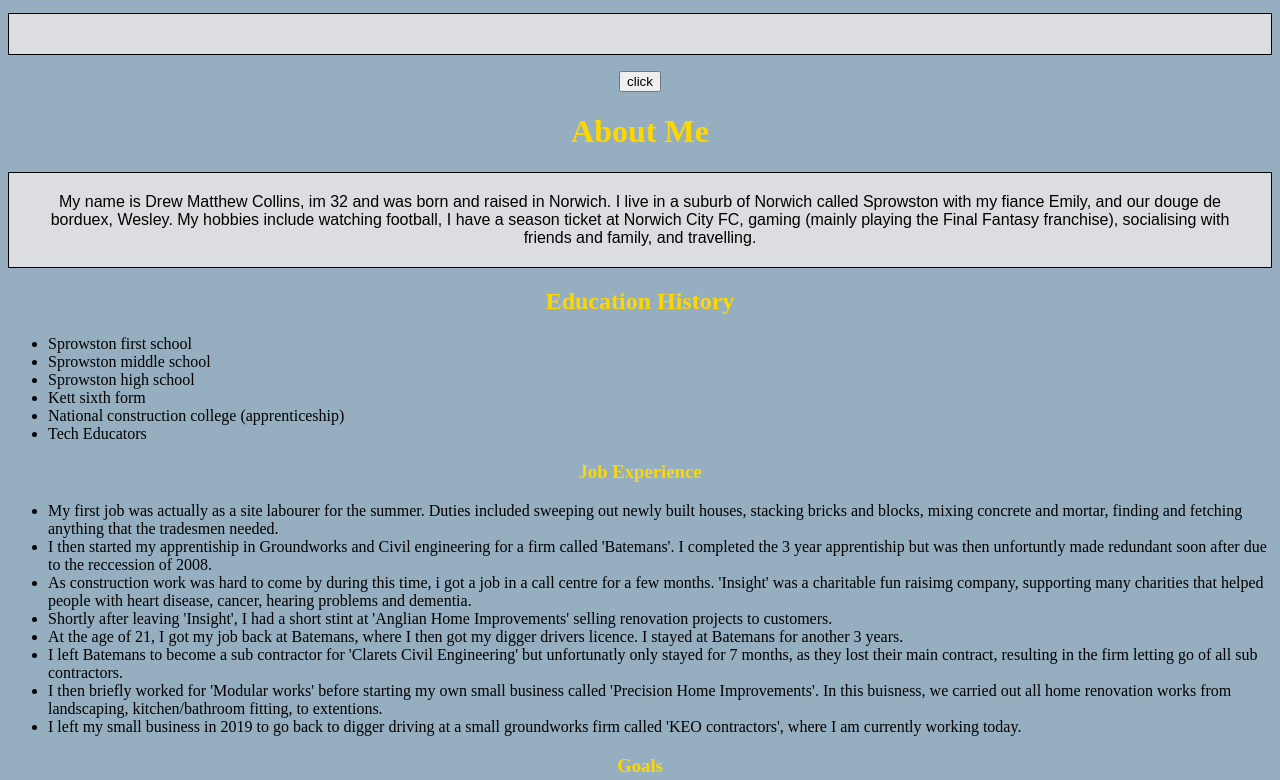
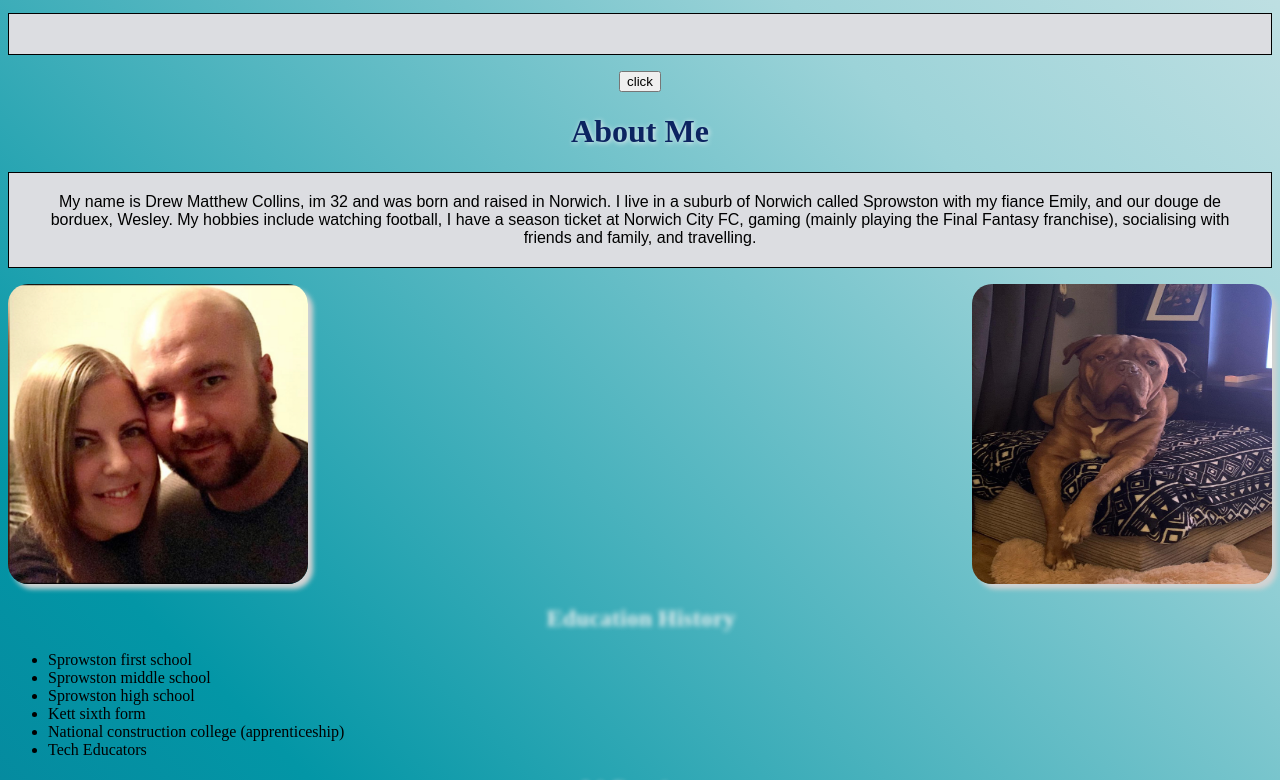
Before and after one commit to CollinsDrew/aboutDrew, a plain HTML site: page index.html in a window 1280 px wide. Shown: the part 764-1544 px from the top of the page. Drawn offline with Linux system fonts and the light colour scheme.

Commit message:
css upgrades

```diff
--- a/index.html
+++ b/index.html
@@ -27,6 +27,12 @@
   <h1 id="title">About Me</h1>
 
   <p>My name is Drew Matthew Collins, im 32 and was born and raised in Norwich. I live in a suburb of Norwich called Sprowston with my fiance Emily, and our douge de borduex, Wesley. My hobbies include watching football, I have a season ticket at Norwich City FC, gaming (mainly playing the Final Fantasy franchise), socialising with friends and family, and travelling.</p>
+
+  <div id="imgdiv">
+    <img class="subpicright" src="imgs/wes.jpeg"/>
+    <img class="subpicleft" src="imgs/drewandem.jpeg"/>
+  </div>
+
 
   <h2 id="subtitle">Education History</h2>
 
@@ -71,6 +77,9 @@
       <li>Ozark </li>
   </ol>
 
+  <hr>
+
+  <h2 id="sub">Think you can guess my lucky number?</h2>
 
   <button onclick="number()">Press Me!!</button>
 
--- a/mystyle.css
+++ b/mystyle.css
@@ -1,32 +1,38 @@
 body {
-      background-color: #95afc0;
+  background-image: linear-gradient(45deg,#0B698B,#0396A6,#9CD3D8,#F2F2F2);
+
     }
 
     #title {
       text-align: center;
-      color: #FFD700;
+      color: #0c2461;
+      text-shadow: 1px 1px 5px #ecf0f1;
     }
 
     #subtitle {
       text-align: center;
-      color: #FFD700;
-
+      color: #0c246100;
+      text-shadow: 1px 1px 5px #ecf0f1;
     }
 
     #sub {
       text-align: center;
-      color: #FFD700;
+      color: #0c2461;
+      text-shadow: 1px 1px 5px #ecf0f1;
     }
 
     #all {
       text-align: center;
-      color: #FFD700;
+      color: #0c2461;
+      text-shadow: 1px 1px 5px #ecf0f1;
     }
 
     #picture {
       margin-left: auto;
       margin-right: auto;
       display: block;
+      border-radius: 50%;
+      box-shadow: 2.5px 5px 5px black;
     }
 
     p {
@@ -51,3 +57,29 @@ body {
   width: 50px;
   height: 50px;
 }
+
+#imgdiv{
+  position: relative;
+  width: 100%;
+  height: 300px;
+}
+
+.subpicright{
+
+  position: absolute;
+  right: 0;
+  width: 300px;
+  height: 300px;
+  border-radius: 20px;
+  box-shadow: 5px 5px 5px lightgrey;
+}
+
+.subpicleft{
+
+  position: absolute;
+  left: 0;
+  width: 300px;
+  height:300px;
+  border-radius: 20px;
+  box-shadow: 5px 5px 5px lightgrey;
+}
```
Also changed, not shown: imgs/drewandem.jpeg (added), imgs/wes.jpeg (added), 1 other file.
